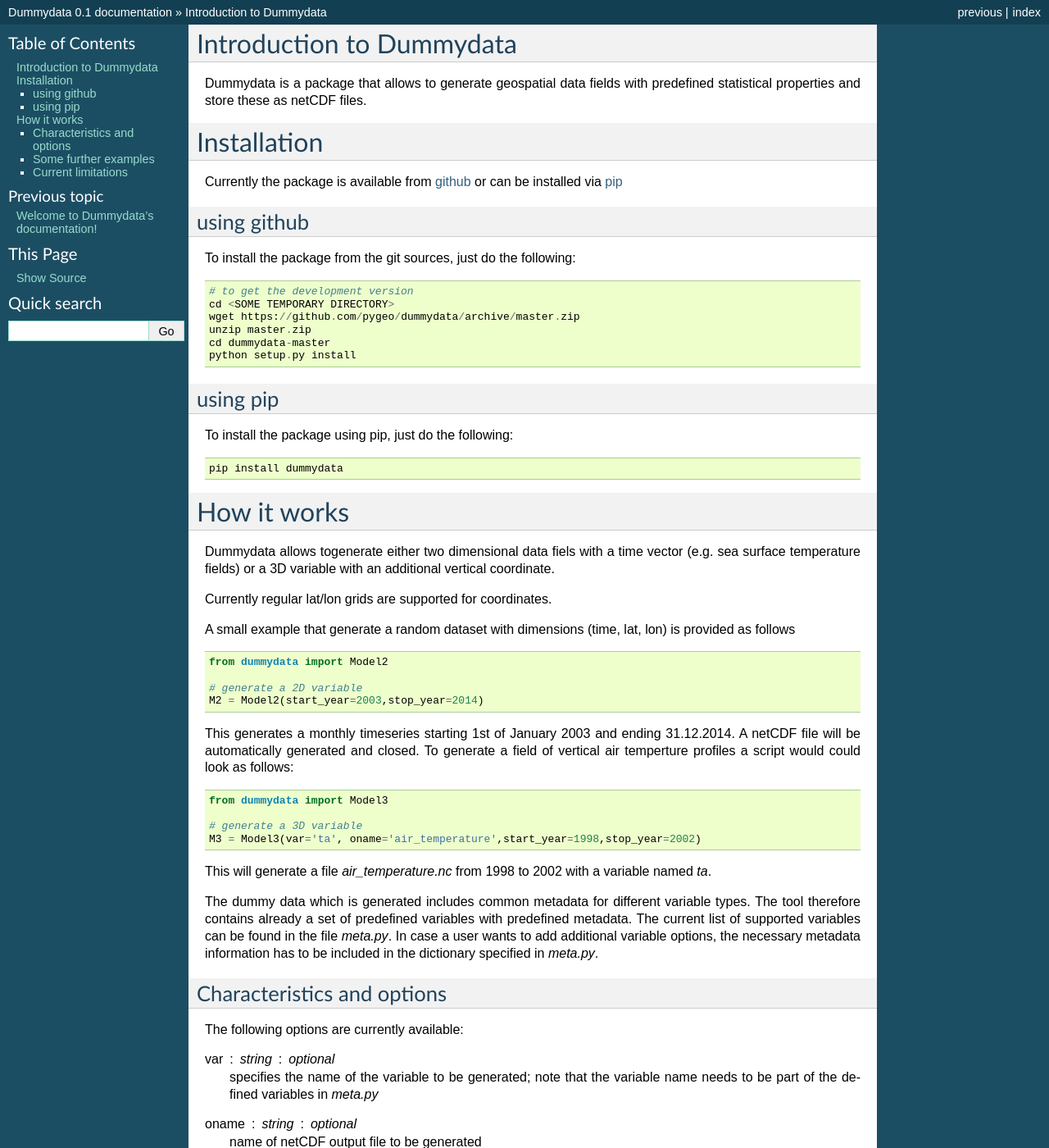
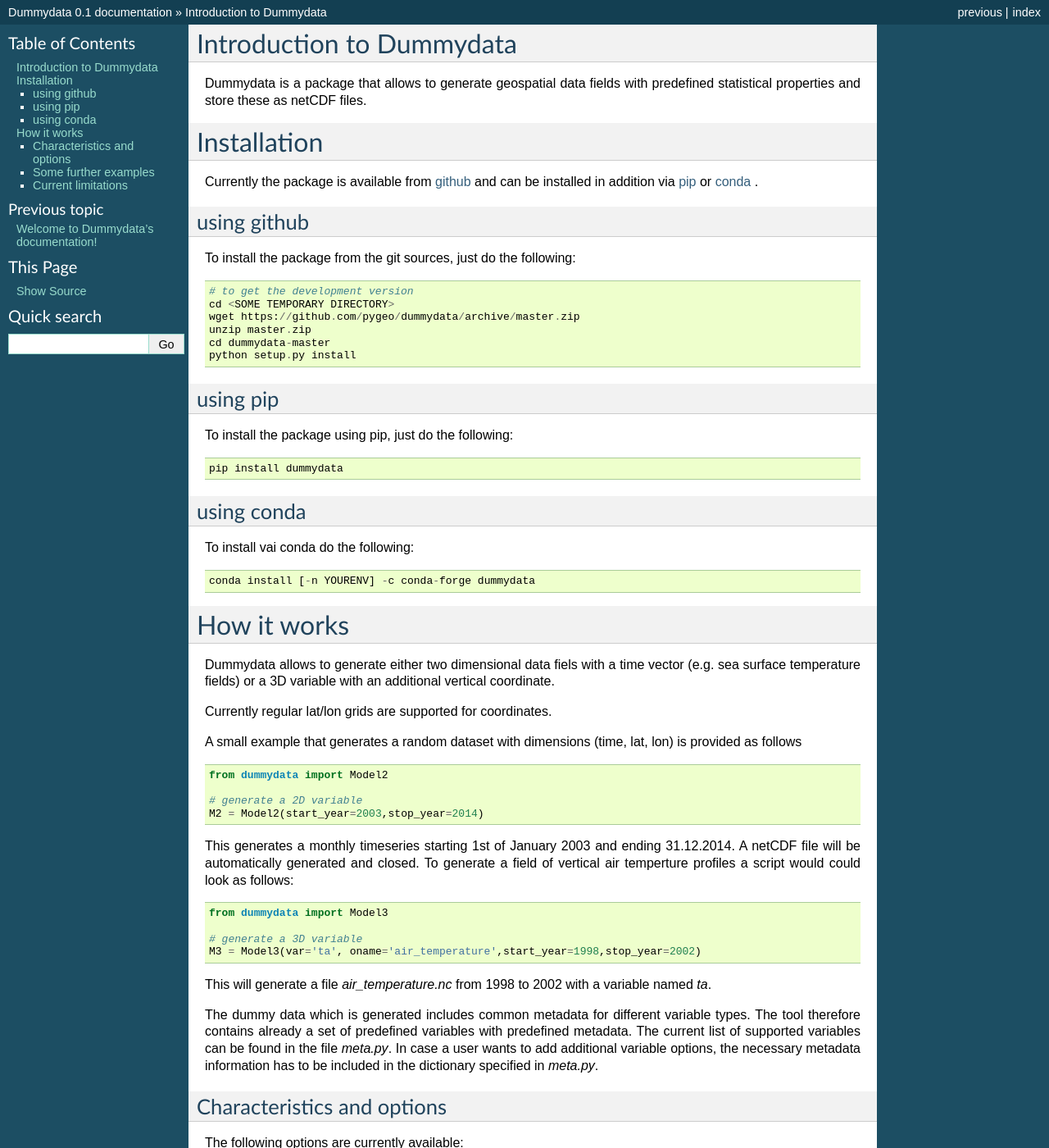
Before and after one commit to ESMValGroup/dummydata, a Sphinx documentation site: the page built from doc/source/intro.rst, in a window 1280 px wide and 1400 px high. Shown: the whole window at 82% size. Built offline with Sphinx 7.4.7, drawn with Linux system fonts in a browser that asks for light colours; some of the changed text lies outside the part shown.

Commit message:
Update intro.rst

```diff
--- a/doc/source/intro.rst
+++ b/doc/source/intro.rst
@@ -6,7 +6,7 @@
 Installation
 ============
 
-Currently the package is available from `github <https://github.com/pygeo/dummydata>`_ or can be installed via `pip <https://pypi.python.org/pypi/pip>`_
+Currently the package is available from `github <https://github.com/pygeo/dummydata>`_ and can be installed in addition via `pip <https://pypi.python.org/pypi/pip>`_ or `conda <https://conda.io/docs/index.html>`_ .
 
 using github
 ------------
@@ -27,17 +27,23 @@
 
     pip install dummydata
 
+using conda
+-----------
+
+To install vai conda do the following::
+
+    conda install [-n YOURENV] -c conda-forge dummydata
+
+
 
 How it works
 ============
 
-Dummydata allows togenerate either two dimensional data fiels with a time vector (e.g. sea surface temperature fields) or a 3D variable with an additional vertical coordinate.
+Dummydata allows to generate either two dimensional data fiels with a time vector (e.g. sea surface temperature fields) or a 3D variable with an additional vertical coordinate.
 
 Currently regular lat/lon grids are supported for coordinates.
 
-
-A small example that generate a random dataset with dimensions (time, lat, lon) is provided as follows
-
+A small example that generates a random dataset with dimensions (time, lat, lon) is provided as follows
 
 .. code:: python
 
```
Also changed, not shown: other parts of doc/source/intro.rst (+1 -1 lines).
